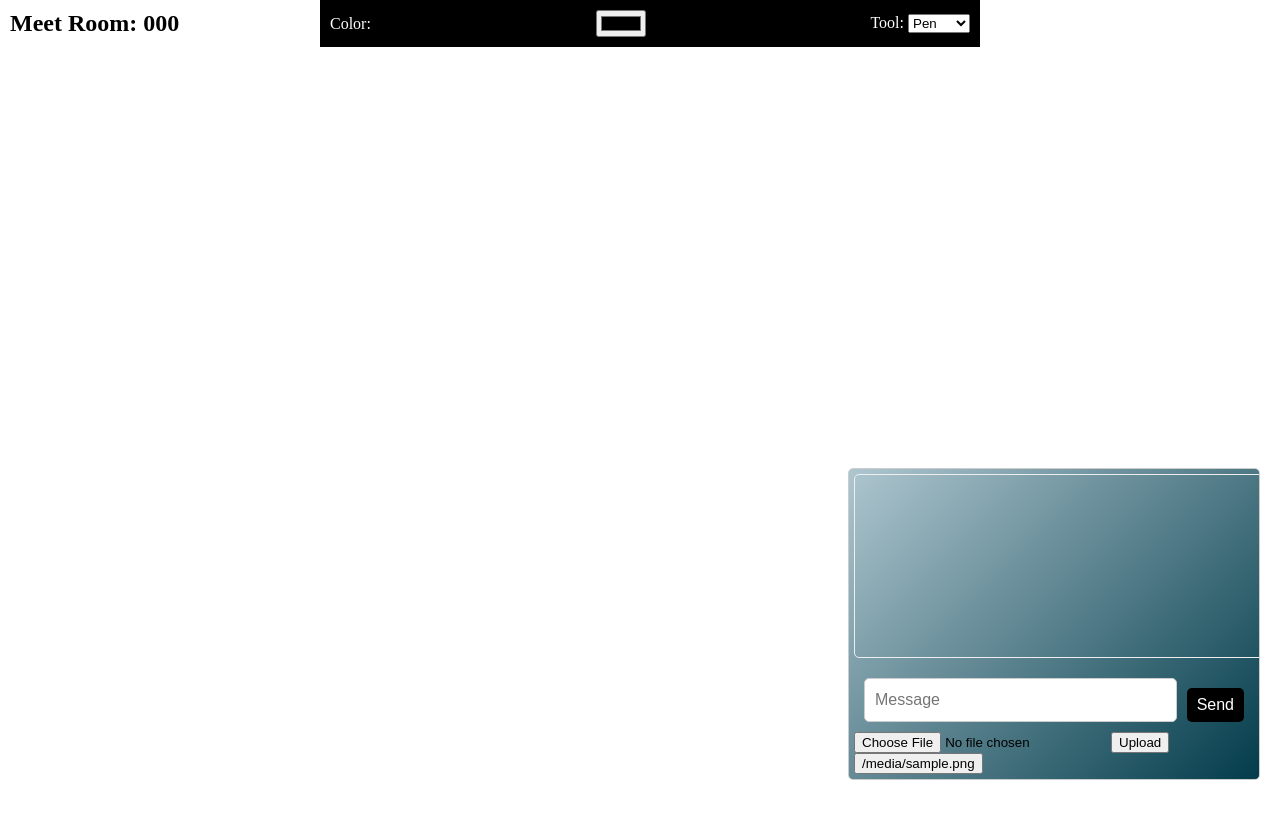
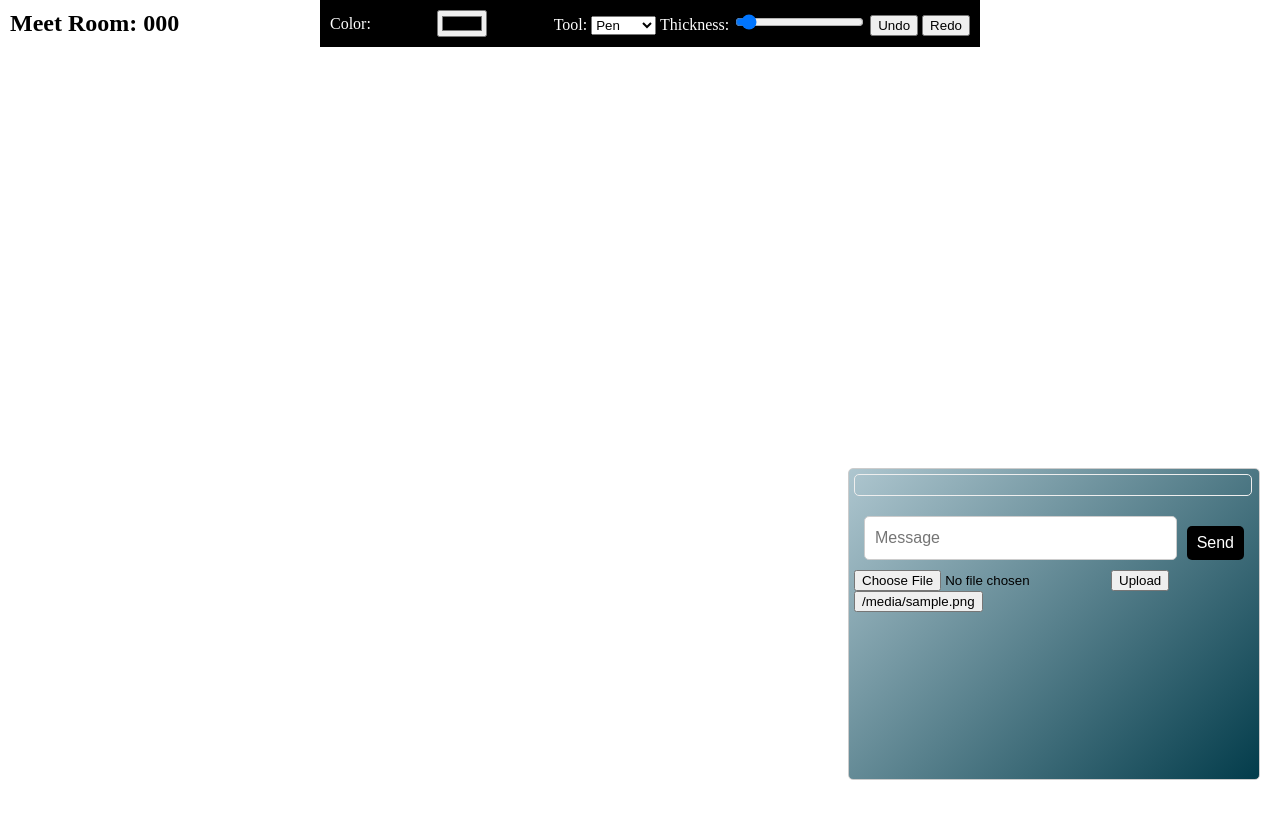
Before and after one commit to AshutoshTripathy21/Collab-Whiteboard, a Flask app: template templates/room.html in a window 1280 px wide; the page is wider, and only the part inside the window is pictured. Run offline with Flask 3, Linux system fonts and the light colour scheme; the template is opened without the code that fills it: most values are stand-ins (such as "Sample title", 1, 10 or a date in 2020); some libraries are stand-ins or nearby versions.

Commit message:
Whiteboard updated

```diff
--- a/static/css/style.css
+++ b/static/css/style.css
@@ -30,15 +30,16 @@
   background-color: whitesmoke;
   height: 80vh;
   display: flex;
+  position: fixed;
   flex-direction: column;
-  width: 80vw;
+  width: 70vw;
   align-items: stretch;
 }
 
 .messages {
-  overflow-y: scroll;
-  flex: 1;
-  width: 100%;
+  overflow-y: auto;
+
+  width: 94%;
 }
 
 .inputs {
@@ -137,7 +138,7 @@ h2 {
   background-color: rgba(65, 105, 225, 0.475);
 }
 
-#meet{
+#meet {
   position: absolute;
   padding: 10px;
   left: 0;
@@ -145,7 +146,7 @@ h2 {
   margin: 0;
 }
 
-.fileupload{
+.fileupload {
   position: absolute;
   top: 100px;
   left: 0;
@@ -158,7 +159,7 @@ h2 {
   position: fixed;
   top: 0;
   left: 25%;
-  width:50%;
+  width: 50%;
   display: flex;
   justify-content: space-between;
   align-items: center;
--- a/static/js/whiteboard.js
+++ b/static/js/whiteboard.js
@@ -6,11 +6,49 @@ document.addEventListener("DOMContentLoaded", () => {
   let drawing = false;
   let currentTool = "pen";
   let currentColor = "#000000";
+  let penThickness = 2; // Default pen thickness
+  let eraserThickness = 10; // Default eraser thickness
+  let pencilThickness = 1; // Default pencil thickness
+  let actions = []; // Array to store drawing actions for undo/redo
+  let currentIndex = -1; // Index to track the current action
 
-  canvas.addEventListener("mousedown", startDrawing);
-  canvas.addEventListener("mouseup", stopDrawing);
-  canvas.addEventListener("mouseout", stopDrawing);
-  canvas.addEventListener("mousemove", draw);
+  canvas.addEventListener("mousedown", handleMouseDown);
+  canvas.addEventListener("mouseup", handleMouseUp);
+  canvas.addEventListener("mouseout", handleMouseOut);
+  canvas.addEventListener("mousemove", handleMouseMove);
+
+  function handleMouseDown(e) {
+    if (currentTool === "text") {
+      text = prompt("Enter text:");
+      if (text !== null && text.trim() !== "") {
+        textX = e.offsetX;
+        textY = e.offsetY;
+        writeText(text, textX, textY);
+      }
+    } else if (currentTool === "circle") {
+      startDrawingCircle(e);
+    } else if (currentTool === "square") {
+      startDrawingSquare(e);
+    } else {
+      drawing = true;
+      startDrawing(e);
+    }
+  }
+
+  function handleMouseUp(e) {
+    if (!drawing) return;
+    stopDrawing();
+  }
+
+  function handleMouseOut() {
+    if (!drawing) return;
+    stopDrawing();
+  }
+
+  function handleMouseMove(e) {
+    if (!drawing) return;
+    draw(e);
+  }
 
   function startDrawing(e) {
     drawing = true;
@@ -20,14 +58,29 @@ document.addEventListener("DOMContentLoaded", () => {
   function stopDrawing() {
     drawing = false;
     context.beginPath();
+    // If drawing has occurred, push the current state to the actions array
+    if (currentIndex < actions.length - 1) {
+      actions = actions.slice(0, currentIndex + 1);
+    }
+    actions.push(context.getImageData(0, 0, canvas.width, canvas.height));
+    currentIndex++;
   }
 
   function draw(e) {
     if (!drawing) return;
 
-    context.lineWidth = 2;
+    let thickness;
+    if (currentTool === "pen") {
+      thickness = penThickness;
+    } else if (currentTool === "pencil") {
+      thickness = pencilThickness;
+    } else if (currentTool === "eraser") {
+      thickness = eraserThickness;
+    }
+
+    context.lineWidth = thickness;
     context.lineCap = "round";
-    context.strokeStyle = currentColor;
+    context.strokeStyle = currentTool === "eraser" ? "#FFFFFF" : currentColor;
 
     const { offsetX, offsetY } = e;
 
@@ -39,25 +92,123 @@ document.addEventListener("DOMContentLoaded", () => {
       offsetY,
       drawing: true,
       tool: currentTool,
-      color: currentColor
+      color: currentTool === "eraser" ? "#FFFFFF" : currentColor,
+      thickness: thickness
     };
     socketio.emit("drawing", data);
   }
 
+  function writeText(text, x, y) {
+    context.fillStyle = currentColor;
+    context.font = "16px Arial";
+    context.fillText(text, x, y);
+    const data = {
+      offsetX: x,
+      offsetY: y,
+      drawing: true,
+      tool: "text",
+      color: currentColor,
+      text: text
+    };
+    socketio.emit("drawing", data);
+    actions.push(context.getImageData(0, 0, canvas.width, canvas.height));
+    currentIndex++;
+  }
+
+  function startDrawingCircle(e) {
+    drawing = true;
+    circleStartX = e.offsetX;
+    circleStartY = e.offsetY;
+    canvas.addEventListener("mousemove", drawCircle);
+    canvas.addEventListener("mouseup", stopDrawingCircle);
+  }
+
+  function drawCircle(e) {
+    if (!drawing) return;
+    context.clearRect(0, 0, canvas.width, canvas.height);
+    drawActions();
+    const radius = Math.sqrt(Math.pow(e.offsetX - circleStartX, 2) + Math.pow(e.offsetY - circleStartY, 2));
+    context.beginPath();
+    context.arc(circleStartX, circleStartY, radius, 0, 2 * Math.PI);
+    context.stroke();
+  }
+
+  function stopDrawingCircle() {
+    drawing = false;
+    canvas.removeEventListener("mousemove", drawCircle);
+    canvas.removeEventListener("mouseup", stopDrawingCircle);
+    const data = {
+      offsetX: circleStartX,
+      offsetY: circleStartY,
+      drawing: true,
+      tool: "circle",
+      color: currentColor,
+      radius: Math.sqrt(Math.pow(circleStartX - circleEndX, 2) + Math.pow(circleStartY - circleEndY, 2))
+    };
+    socketio.emit("drawing", data);
+    actions.push(context.getImageData(0, 0, canvas.width, canvas.height));
+    currentIndex++;
+  }
+
+  function startDrawingSquare(e) {
+    drawing = true;
+    squareStartX = e.offsetX;
+    squareStartY = e.offsetY;
+    canvas.addEventListener("mousemove", drawSquare);
+    canvas.addEventListener("mouseup", stopDrawingSquare);
+  }
+
+  function drawSquare(e) {
+    if (!drawing) return;
+    context.clearRect(0, 0, canvas.width, canvas.height);
+    drawActions();
+    const width = Math.abs(e.offsetX - squareStartX);
+    const height = Math.abs(e.offsetY - squareStartY);
+    const size = Math.min(width, height);
+    context.beginPath();
+    context.rect(squareStartX, squareStartY, size, size);
+    context.stroke();
+  }
+
+  function stopDrawingSquare() {
+    drawing = false;
+    canvas.removeEventListener("mousemove", drawSquare);
+    canvas.removeEventListener("mouseup", stopDrawingSquare);
+    const data = {
+      offsetX: squareStartX,
+      offsetY: squareStartY,
+      drawing: true,
+      tool: "square",
+      color: currentColor,
+      size: Math.abs(squareStartX - squareEndX)
+    };
+    socketio.emit("drawing", data);
+    actions.push(context.getImageData(0, 0, canvas.width, canvas.height));
+    currentIndex++;
+  }
+
   socketio.on("drawing", (data) => {
-    const { offsetX, offsetY, tool, color } = data;
+    const { offsetX, offsetY, tool, color, thickness, text, radius, size } = data;
 
-    context.lineWidth = 2;
+    context.lineWidth = thickness;
     context.lineCap = "round";
     context.strokeStyle = color;
 
-    if (tool === "pen" || tool === "pencil") {
+    if (tool === "pen" || tool === "pencil" || tool === "eraser") {
       context.lineTo(offsetX, offsetY);
       context.stroke();
     } else if (tool === "text") {
-      // Handle text drawing
-    } else if (tool === "eraser") {
-      context.clearRect(offsetX - 5, offsetY - 5, 10, 10);
+      context.fillStyle = color;
+      context.font = "16px Arial";
+      context.fillText(text, offsetX, offsetY);
+    } else if (tool === "circle") {
+      context.beginPath();
+      context.arc(offsetX, offsetY, radius, 0, 2 * Math.PI);
+      context.stroke();
+    } else if (tool === "square") {
+      context.beginPath();
+      context.rect(offsetX, offsetY, size, size);
+      context.stroke();
     }
   });
 
@@ -65,5 +216,40 @@ document.addEventListener("DOMContentLoaded", () => {
     currentColor = e.target.value;
   });
 
+  document.getElementById("tool-select").addEventListener("change", (e) => {
+    currentTool = e.target.value;
+  });
+
+  document.getElementById("thickness").addEventListener("input", (e) => {
+    if (currentTool === "pen") {
+      penThickness = parseInt(e.target.value);
+    } else if (currentTool === "pencil") {
+      pencilThickness = parseInt(e.target.value);
+    }
+  });
+
+  document.getElementById("undoBtn").addEventListener("click", undo);
+  document.getElementById("redoBtn").addEventListener("click", redo);
+
+  function undo() {
+    if (currentIndex > 0) {
+      currentIndex--;
+      context.putImageData(actions[currentIndex], 0, 0);
+    }
+  }
+
+  function redo() {
+    if (currentIndex < actions.length - 1) {
+      currentIndex++;
+      context.putImageData(actions[currentIndex], 0, 0);
+    }
+  }
+
+  function drawActions() {
+    actions.forEach((action) => {
+      context.putImageData(action, 0, 0);
+    });
+  }
+
   // Other functions for tool selection, undo, redo, etc.
 });
--- a/templates/room.html
+++ b/templates/room.html
@@ -17,7 +17,8 @@
   </div>
   <div id="uploaded-files">
     {% for file in uploaded_files %}
-      <button id="download-button-{{ file }}" class="download-button" data-filename="{{ file }}" data-url="{{ url_for('uploaded_file', room=code, filename=file) }}">{{ file }}</button><br>
+    <button id="download-button-{{ file }}" class="download-button" data-filename="{{ file }}"
+      data-url="{{ url_for('uploaded_file', room=code, filename=file) }}">{{ file }}</button><br>
     {% endfor %}
   </div>
 </div>
@@ -32,8 +33,15 @@
       <option value="pen">Pen</option>
       <option value="pencil">Pencil</option>
       <option value="eraser">Eraser</option>
+      <option value="text">Text</option>
+      <option value="circle">Circle</option> <!-- Added Circle option -->
+      <option value="square">Square</option> <!-- Added Square option -->
       <!-- Add more drawing tools as needed -->
     </select>
+    <label>Thickness:</label>
+    <input type="range" id="thickness" min="1" max="20" value="2">
+    <button id="undoBtn">Undo</button>
+    <button id="redoBtn">Redo</button>
   </div>
 </div>
 <script src="{{ url_for('static', filename='js/whiteboard.js') }}"></script>
```
Also changed, not shown: uploads/group_uploads/OOW324FSY/train.png (deleted), 6 other files. Lines whose indentation alone changed are shown as unchanged.
